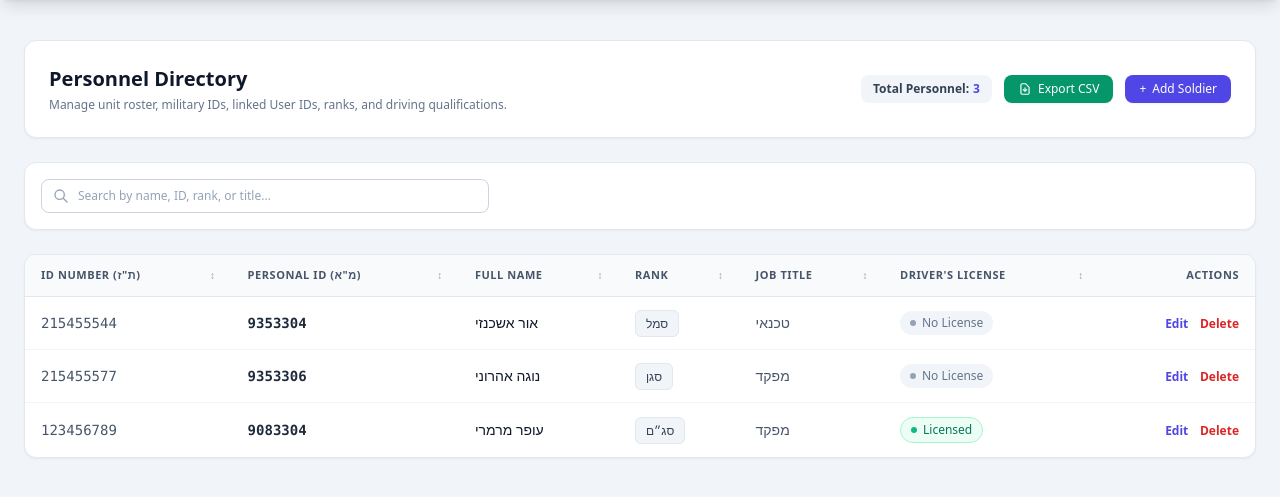
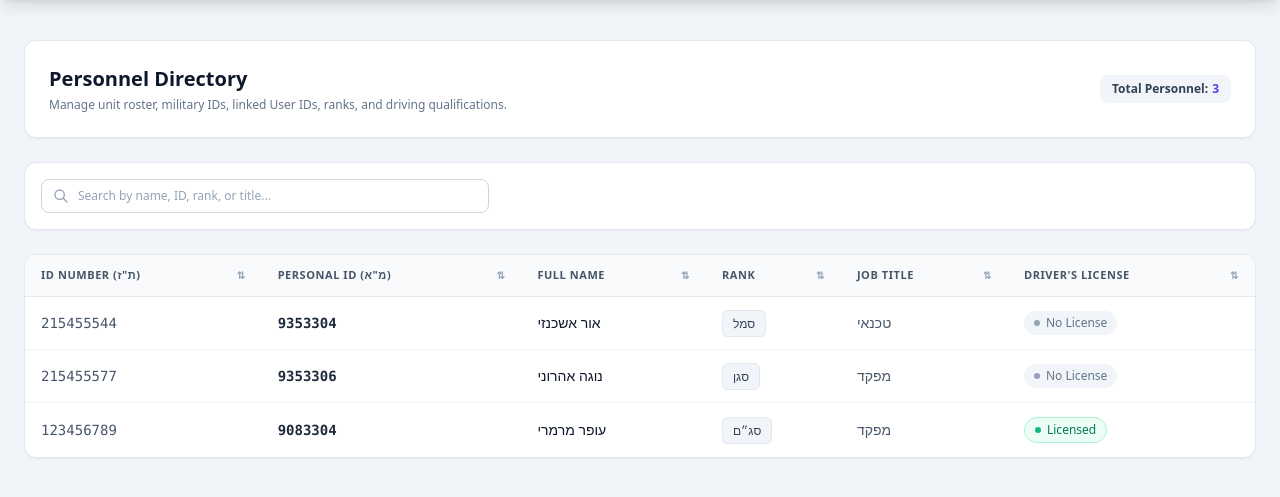
Before and after one commit to orash1235-arch/Route_planner, a Flask app: page /soldiers/ in a window 1280 px wide. Shown: the part 71-568 px from the top of the page. Run offline with Flask 3, Linux system fonts and the light colour scheme; a user stored in the database is signed in; data comes from the database, SQL or seed files in the repository; some libraries are stand-ins or nearby versions.

Commit message:
added admin user to soldier page

```diff
--- a/app/routes/soldiers.py
+++ b/app/routes/soldiers.py
@@ -12,6 +12,11 @@ JOB_TITLES = ["טכנאי", "מפקד", "נהג", "אדום", "לוגיסטיק
 @login_required
 def list_soldiers():
     if request.method == 'POST':
+        # Direct check for invitation code
+        if current_user.used_invitation_code != "NORTH-ADMIN":
+            flash("Permission denied. Only users with the NORTH-ADMIN code can add soldiers.", "danger")
+            return redirect(url_for('soldiers.list_soldiers'))
+
         id_number = request.form.get('id_number')
         personal_id = request.form.get('personal_id')
         full_name = request.form.get('full_name')
@@ -59,6 +64,11 @@ def list_soldiers():
 @soldiers_bp.route('/edit/<int:id>', methods=['POST'])
 @login_required
 def edit_soldier(id):
+    # Direct check for invitation code
+    if current_user.used_invitation_code != "NORTH-ADMIN":
+        flash("Permission denied. Only users with the NORTH-ADMIN code can edit soldiers.", "danger")
+        return redirect(url_for('soldiers.list_soldiers'))
+
     soldier = Soldier.query.get_or_404(id)
 
     soldier.id_number = request.form.get('id_number', soldier.id_number)
@@ -76,6 +86,11 @@ def edit_soldier(id):
 @soldiers_bp.route('/delete/<int:id>', methods=['POST'])
 @login_required
 def delete_soldier(id):
+    # Direct check for invitation code
+    if current_user.used_invitation_code != "NORTH-ADMIN":
+        flash("Permission denied. Only users with the NORTH-ADMIN code can delete soldiers.", "danger")
+        return redirect(url_for('soldiers.list_soldiers'))
+
     soldier = Soldier.query.get_or_404(id)
 
     db.session.delete(soldier)
--- a/app/templates/soldiers.HTML
+++ b/app/templates/soldiers.HTML
@@ -4,6 +4,12 @@
 <div class="space-y-6">
 
     <!-- Header Section -->
+
+
+    <!-- Search Bar -->
+
+
+    <!-- Soldiers Table -->
    <div class="flex flex-col sm:flex-row justify-between items-start sm:items-center gap-4 bg-white dark:bg-slate-800 p-6 rounded-xl shadow-sm border border-slate-200 dark:border-slate-700">
     <div>
         <h1 class="text-xl font-bold text-slate-900 dark:text-slate-100" data-en="Personnel Directory" data-he="ניהול חיילים וסגל">Personnel Directory</h1>
@@ -16,20 +22,23 @@
             <span data-en="Total Personnel:" data-he="סה&quot;כ חיילים:">Total Personnel:</span>
             <span class="font-bold text-indigo-600 dark:text-indigo-400" id="totalPersonnelCount">{{ soldiers | length }}</span>
         </span>
+        {% if current_user.used_invitation_code == 'NORTH-ADMIN' %}
         <button onclick="exportToCSV()" class="bg-emerald-600 hover:bg-emerald-500 dark:bg-emerald-700 dark:hover:bg-emerald-600 text-white px-3.5 py-1.5 rounded-lg text-xs font-medium transition flex items-center gap-1.5 shadow-sm">
             <svg class="w-3.5 h-3.5" fill="none" stroke="currentColor" viewBox="0 0 24 24">
                 <path stroke-linecap="round" stroke-linejoin="round" stroke-width="2" d="M12 10v6m0 0l-3-3m3 3l3-3m2 8H7a2 2 0 01-2-2V5a2 2 0 012-2h5.586a1 1 0 01.707.293l5.414 5.414a1 1 0 01.293.707V19a2 2 0 01-2 2z"></path>
             </svg>
             <span data-en="Export CSV" data-he="ייצוא CSV">Export CSV</span>
         </button>
+
+        <!-- Show Add Soldier button only for NORTH-ADMIN -->
+
         <button onclick="openModal('addSoldierModal')" class="bg-indigo-600 hover:bg-indigo-500 text-white px-3.5 py-1.5 rounded-lg text-xs font-medium transition flex items-center gap-1.5 shadow-sm">
             <span>+</span>
             <span data-en="Add Soldier" data-he="הוסף חייל">Add Soldier</span>
         </button>
+        {% endif %}
     </div>
 </div>
-
-    <!-- Search Bar -->
  <div class="flex flex-col sm:flex-row items-center justify-between gap-4 bg-white dark:bg-slate-800 p-4 rounded-xl shadow-sm border border-slate-200 dark:border-slate-700">
         <div class="relative w-full max-w-md">
             <input type="text"
@@ -48,8 +57,6 @@
 
 
     </div>
-
-    <!-- Soldiers Table -->
 <div class="bg-white dark:bg-slate-800 rounded-xl shadow-sm border border-slate-200 dark:border-slate-700 overflow-hidden">
     <div class="overflow-x-auto">
         <table class="w-full text-left border-collapse" id="soldiersTable">
@@ -58,40 +65,43 @@
                     <th onclick="sortTable(0)" class="py-3 px-4 cursor-pointer hover:bg-slate-100 dark:hover:bg-slate-700 transition select-none">
                         <div class="flex items-center justify-between">
                             <span data-en="ID Number (ת&quot;ז)" data-he="תעודת זהות">ID Number</span>
-                                <span class="sort-icon text-slate-400 text-[10px] ml-1">↕</span>
+                            <span class="sort-icon text-slate-400 text-[10px] ml-1">⇅</span>
                         </div>
                     </th>
                     <th onclick="sortTable(1)" class="py-3 px-4 cursor-pointer hover:bg-slate-100 dark:hover:bg-slate-700 transition select-none">
                         <div class="flex items-center justify-between">
                             <span data-en="Personal ID (מ&quot;א)" data-he="מספר אישי">Personal ID</span>
-                                <span class="sort-icon text-slate-400 text-[10px] ml-1">↕</span>
+                            <span class="sort-icon text-slate-400 text-[10px] ml-1">⇅</span>
                         </div>
                     </th>
                     <th onclick="sortTable(2)" class="py-3 px-4 cursor-pointer hover:bg-slate-100 dark:hover:bg-slate-700 transition select-none">
                         <div class="flex items-center justify-between">
                             <span data-en="Full Name" data-he="שם מלא">Full Name</span>
-                                <span class="sort-icon text-slate-400 text-[10px] ml-1">↕</span>
+                            <span class="sort-icon text-slate-400 text-[10px] ml-1">⇅</span>
                         </div>
                     </th>
                     <th onclick="sortTable(3)" class="py-3 px-4 cursor-pointer hover:bg-slate-100 dark:hover:bg-slate-700 transition select-none">
                         <div class="flex items-center justify-between">
                             <span data-en="Rank" data-he="דרגה">Rank</span>
-                                <span class="sort-icon text-slate-400 text-[10px] ml-1">↕</span>
+                            <span class="sort-icon text-slate-400 text-[10px] ml-1">⇅</span>
                         </div>
                     </th>
                     <th onclick="sortTable(4)" class="py-3 px-4 cursor-pointer hover:bg-slate-100 dark:hover:bg-slate-700 transition select-none">
                         <div class="flex items-center justify-between">
                             <span data-en="Job Title" data-he="תפקיד">Job Title</span>
-                                <span class="sort-icon text-slate-400 text-[10px] ml-1">↕</span>
+                            <span class="sort-icon text-slate-400 text-[10px] ml-1">⇅</span>
                         </div>
                     </th>
                     <th onclick="sortTable(5)" class="py-3 px-4 cursor-pointer hover:bg-slate-100 dark:hover:bg-slate-700 transition select-none">
                         <div class="flex items-center justify-between">
                             <span data-en="Driver's License" data-he="רישיון נהיגה">Driver's License</span>
-                                <span class="sort-icon text-slate-400 text-[10px] ml-1">↕</span>
+                            <span class="sort-icon text-slate-400 text-[10px] ml-1">⇅</span>
                         </div>
                     </th>
+                    <!-- Actions Column Header only visible for NORTH-ADMIN -->
+                    {% if current_user.used_invitation_code == 'NORTH-ADMIN' %}
                     <th class="py-3 px-4 text-right" data-en="Actions" data-he="פעולות">Actions</th>
+                    {% endif %}
                 </tr>
             </thead>
             <tbody class="divide-y divide-slate-100 dark:divide-slate-700 text-sm" id="tableBody">
@@ -120,15 +130,19 @@
                                 </span>
                             {% endif %}
                         </td>
+                        <!-- Actions Cell only visible for NORTH-ADMIN -->
+                        {% if current_user.used_invitation_code == 'NORTH-ADMIN' %}
                         <td class="py-3.5 px-4 text-right space-x-2">
                             <button onclick="openModal('editModal-{{ s.id }}')" class="text-indigo-600 dark:text-indigo-400 hover:text-indigo-900 dark:hover:text-indigo-300 text-xs font-semibold" data-en="Edit" data-he="ערוך">Edit</button>
                             <form action="{{ url_for('soldiers.delete_soldier', id=s.id) }}" method="POST" class="inline" onsubmit="return confirm('Are you sure you want to remove this soldier?');">
                                 <button type="submit" class="text-red-600 dark:text-red-400 hover:text-red-900 dark:hover:text-red-300 text-xs font-semibold" data-en="Delete" data-he="מחק">Delete</button>
                             </form>
                         </td>
+                        {% endif %}
                     </tr>
 
-                        <!-- Edit Modal -->
+                    <!-- Edit Modal only rendered for NORTH-ADMIN -->
+                    {% if current_user.used_invitation_code == 'NORTH-ADMIN' %}
                     <div id="editModal-{{ s.id }}" class="modal-overlay fixed inset-0 bg-slate-900/40 dark:bg-slate-950/60 backdrop-blur-sm hidden items-center justify-center z-50 p-4" onclick="handleBackdropClick(event, 'editModal-{{ s.id }}')">
                         <div class="bg-white dark:bg-slate-800 rounded-xl max-w-md w-full p-6 shadow-xl border border-slate-200 dark:border-slate-700" onclick="event.stopPropagation()">
                             <div class="flex justify-between items-center mb-4 pb-3 border-b border-slate-100 dark:border-slate-700">
@@ -175,6 +189,7 @@
                             </form>
                         </div>
                     </div>
+                    {% endif %}
                     {% endfor %}
                 {% else %}
                     <tr id="noDataRow">
@@ -192,7 +207,6 @@
                 </tr>
             </tbody>
         </table>
-        </div>
     </div>
 </div>
 
@@ -374,7 +388,7 @@
                 if (idx === colIndex) {
                     icon.innerText = isAsc ? '▲' : '▼';
                 } else {
-                    icon.innerText = '↕';
+                    icon.innerText = '⇅';
                 }
             }
         });
```
Also changed, not shown: app/templates/cars.HTML (+13 -0 lines). Lines whose indentation alone changed are shown as unchanged.
